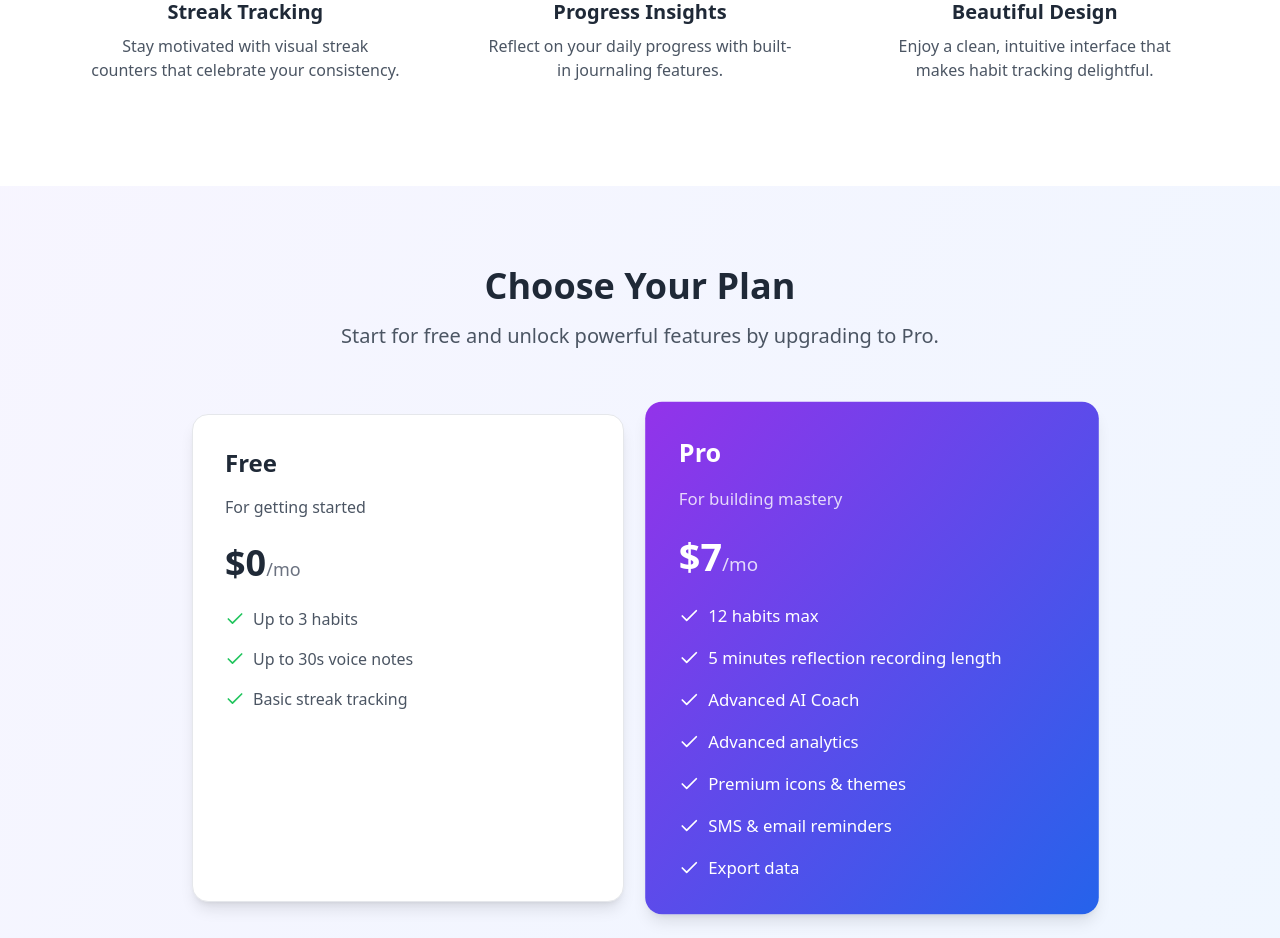
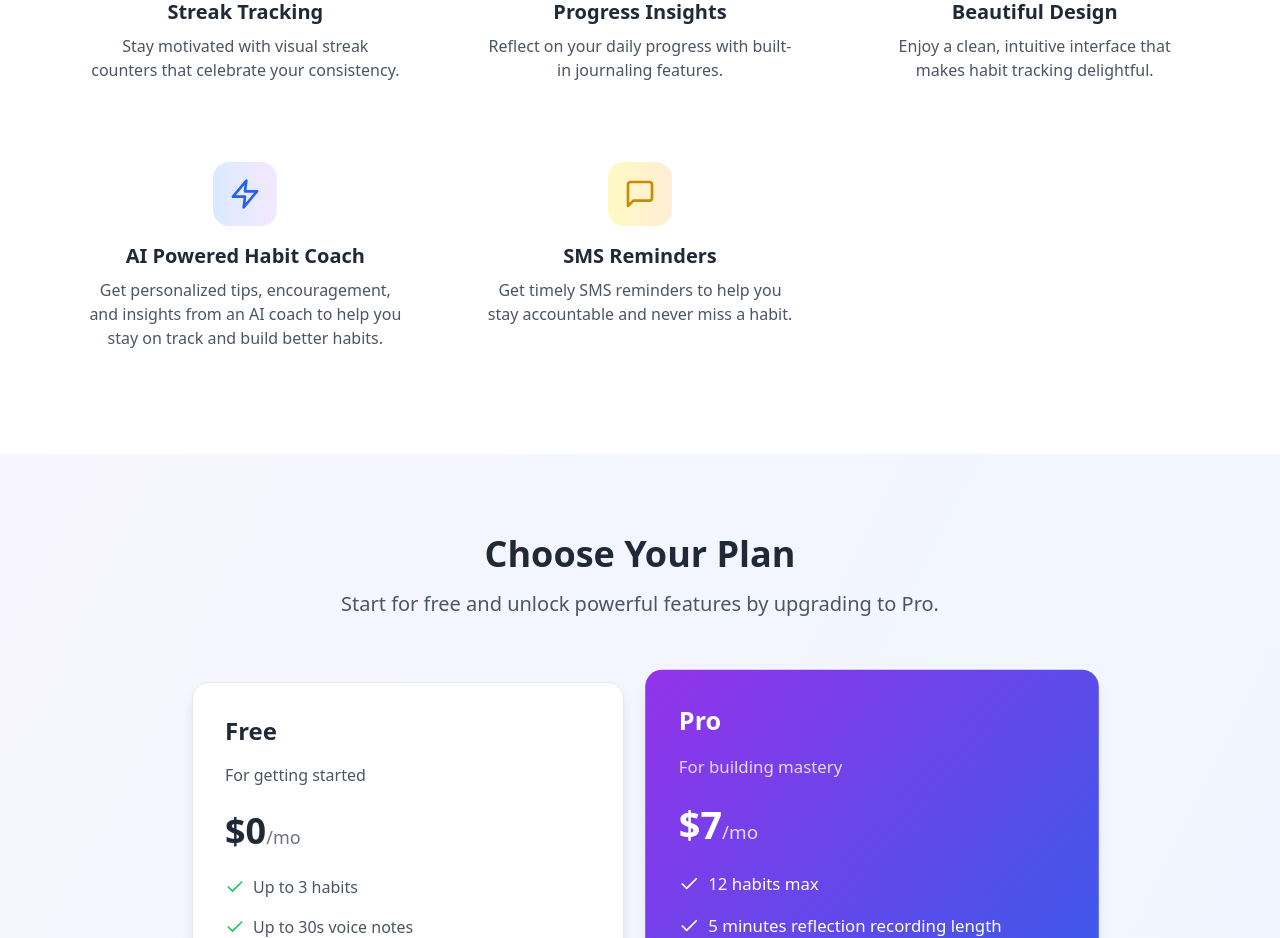
Before and after one commit to tshepo-ncube/habitly, a React (Vite) app: page / in a window 1280 px wide. Shown: the part 1120-2058 px from the top of the page. Built offline with nearby package versions, Linux system fonts and the light colour scheme; no server answers.

Commit message:
added something to features section

```diff
--- a/src/components/LandingPage.tsx
+++ b/src/components/LandingPage.tsx
@@ -185,6 +185,44 @@ const LandingPage: React.FC<LandingPageProps> = ({
                 delightful.
               </p>
             </div>
+
+            <div className="text-center p-6">
+              <div className="bg-gradient-to-r from-blue-100 to-purple-100 w-16 h-16 rounded-2xl flex items-center justify-center mx-auto mb-4">
+                <Zap className="w-8 h-8 text-blue-600" />
+              </div>
+              <h3 className="text-xl font-semibold text-gray-800 mb-2">
+                AI Powered Habit Coach
+              </h3>
+              <p className="text-gray-600">
+                Get personalized tips, encouragement, and insights from an AI
+                coach to help you stay on track and build better habits.
+              </p>
+            </div>
+
+            <div className="text-center p-6">
+              <div className="bg-gradient-to-r from-yellow-100 to-orange-100 w-16 h-16 rounded-2xl flex items-center justify-center mx-auto mb-4">
+                <svg
+                  className="w-8 h-8 text-yellow-600"
+                  fill="none"
+                  stroke="currentColor"
+                  strokeWidth="2"
+                  viewBox="0 0 24 24"
+                >
+                  <path
+                    strokeLinecap="round"
+                    strokeLinejoin="round"
+                    d="M21 15a2 2 0 01-2 2H7l-4 4V5a2 2 0 012-2h14a2 2 0 012 2z"
+                  />
+                </svg>
+              </div>
+              <h3 className="text-xl font-semibold text-gray-800 mb-2">
+                SMS Reminders
+              </h3>
+              <p className="text-gray-600">
+                Get timely SMS reminders to help you stay accountable and never
+                miss a habit.
+              </p>
+            </div>
           </div>
         </div>
       </section>
```
